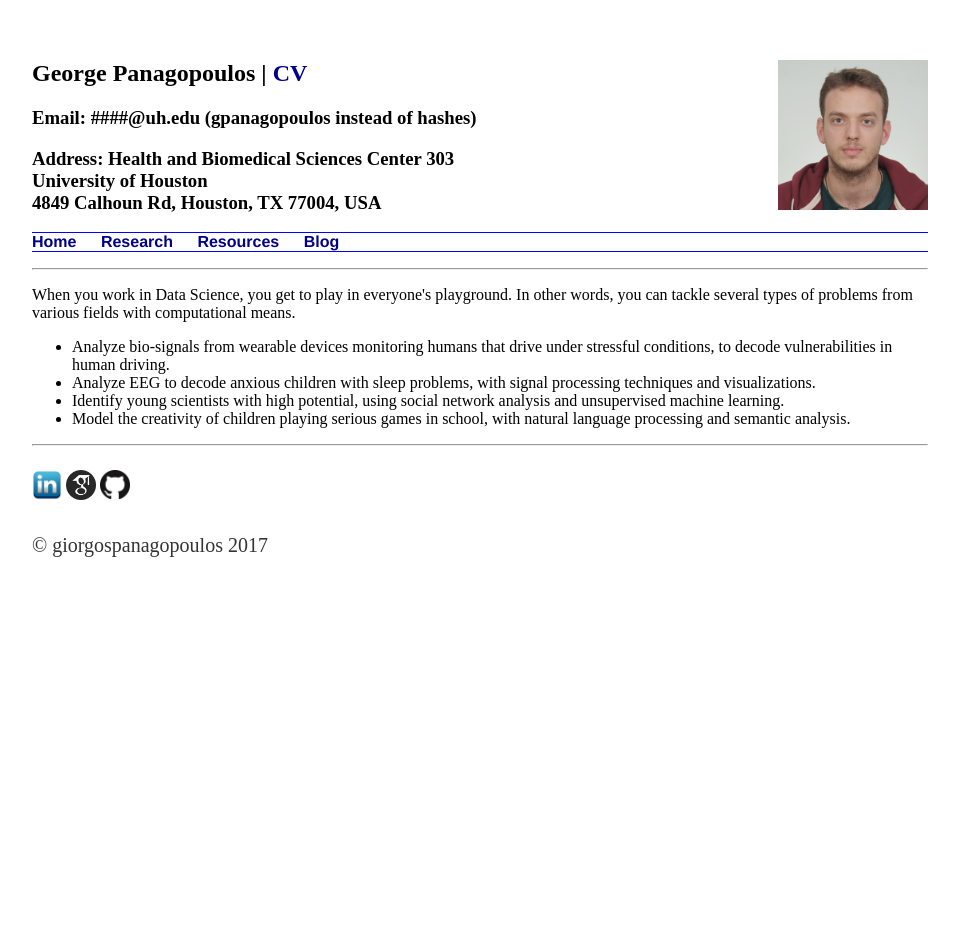
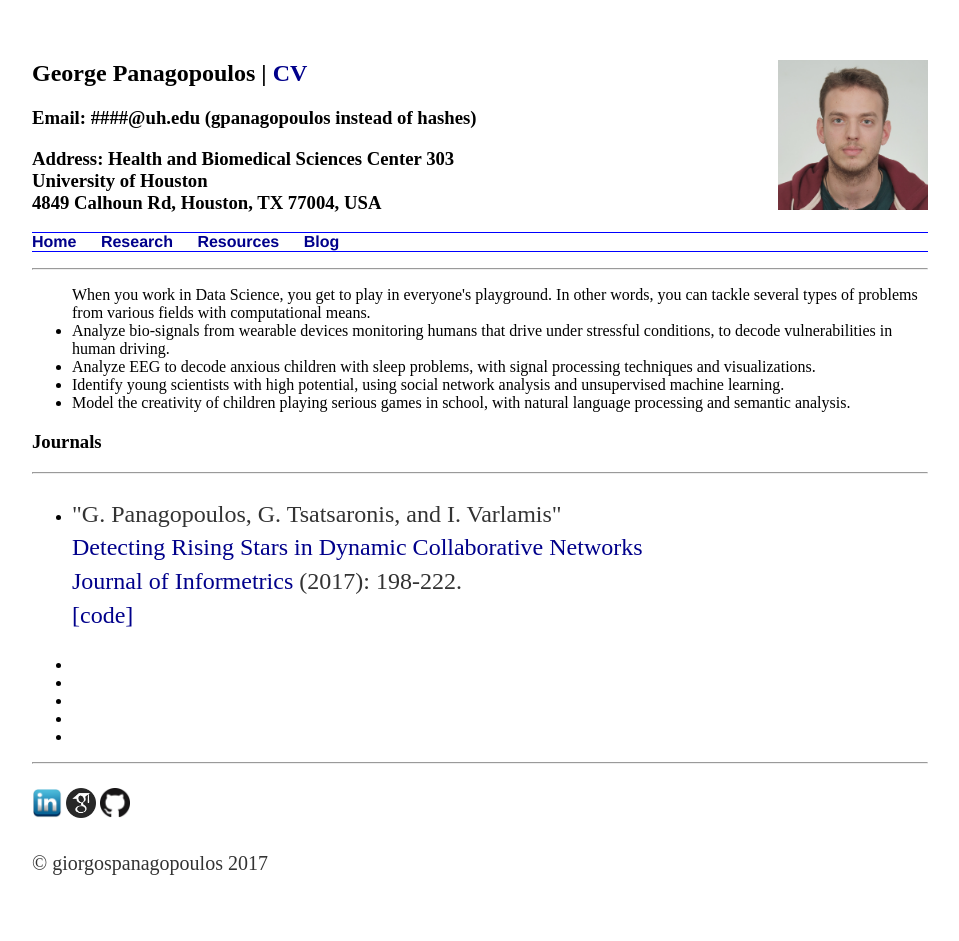
Before and after one commit to geopanag/geopanag.github.io, a Jekyll site: the page built from research.html, in a window 1280 px wide. Shown: the whole page, without its empty margins (160-1119 px from the left). Built offline with Jekyll 4.4.1, drawn with Linux system fonts in a browser that asks for light colours; before the commit the page ends 900 px from its top, so only the background shows below that.

Commit message:
added detecting rising stars in research

```diff
--- a/_includes/head.html
+++ b/_includes/head.html
@@ -2,7 +2,7 @@
 	<meta charset="utf-8">
 	<meta name="viewport" width="device-width, initial-scale=1.0">
 	<meta name="description" content="{{ page.description }}">
-	<meta name="author" content="Jonathan McGlone">
+	<meta name="author" content="George Panagopoulos">
 
 	<style>
 	.menu{
@@ -25,7 +25,6 @@
 		<h3><b>Address</b>: Health and Biomedical Sciences Center 303<br>        University of Houston<br>        4849 Calhoun Rd, Houston, TX 77004, USA</h3>
 	</div>
 	<nav>
-
 		<ul class="menu">
 			<li><a href="/">Home</a></li>
 			<li><a href="research.html">Research</a></li>
--- /dev/null
+++ b/_posts/ideas for posts.txt
@@ -0,0 +1,3 @@
+Pearson ,least squares, bias variance
+Linear discriminant analysis and common spatial patterns
+Market network bargaining
--- a/blog.html
+++ b/blog.html
@@ -3,14 +3,13 @@ layout: default
 title: George Panagopoulos
 ---
 	<ul class="posts">
-	<div>
 	 A bloq where I log my discoveries and impressions in the brave (not so) new world of machine learning, data mining and brain computer interfaces.
 	 It includes three types of posts, signified by a respective label in the title of the post:
-	 <ol>
+	 <ul style="list-style-type:disc">
 		<li>Basic: Important algorithms in explain-to-my-grandmother style. Note though that my grandmother is kinda smart and patient.</li>
 		<li>Advanced: More involved and recent concepts, hopefully built clearly in posts of the "Basic" type, or to specific resources.</li>
 		<li>Abstract: Reveiws, opinions and generally more philosophical and abstract stuff related to the field.</li>
-	</ol>
+	</ul>
 	 </div>
 	  {% for post in site.posts %}
 	    <li><span>{{ post.date | date_to_string }}</span> » <a href="{{ post.url }}" title="{{ post.title }}">{{ post.title }}</a></li>
--- a/index.html
+++ b/index.html
@@ -11,7 +11,7 @@ title: George Panagopoulos | Data Scientist, Houston TX.
 	</div>
 	<div itemscope itemtype="http://data-vocabulary.org/Person" class="col-sm-8">
 	<p> My interestes lie in the area of data mining and machine learning.
-	I am particularly interested in interpretable machine learning methods for multivariate time series analysis
+		I am particularly interested in interpretable machine learning methods for multivariate time series analysis
 		and an enthusiastic fan of multi-task learning algorithms.In terms of applications and modalities, I have worked with a variety of data, ranging from collaboration networks (graphs) and essays (natural language)
 		to wearable sensors bio-signals(time series).I am also a Brain Computer Interface enthusiast and am eager to run  <a href="https://github.com/GiorgosPanagopoulos/Demokritos-BCI-Summer-School-2016">tutorials</a>
 	or <a href="https://github.com/GiorgosPanagopoulos/Color-Identification-BCI">experiments</a> and get my hands dirty with BCI data, whenever I have the chance.
--- a/research.html
+++ b/research.html
@@ -4,14 +4,33 @@ title: George Panagopoulos
 ---
 <div>
 	<div itemscope itemtype="http://data-vocabulary.org/Person" class="col-sm-8">
+
+		<ul class="list-unstyled">
 		When you work in Data Science, you get to play in everyone's playground.
 		In other words, you can tackle several types of problems from various fields with computational means.
-
-		<ul class="list-unstyled">
 		<li>Analyze bio-signals from wearable devices monitoring humans that drive under stressful conditions, to decode vulnerabilities in human driving.</li>
 		<li>Analyze EEG to decode anxious children with sleep problems, with signal processing techniques and visualizations.</li>
 		<li>Identify young scientists with high potential, using social network analysis and unsupervised machine learning.</li>
 		<li>Model the creativity of children playing serious games in school, with natural language processing and semantic analysis.</li>
 		</ul>
+
+		<div class="col c9">
+		<h3> Journals </h3>
+		<hr>
+		<ul>
+		<li>
+		<p>"G. Panagopoulos, G. Tsatsaronis, and I. Varlamis"<br>
+		<a href="http://www.sciencedirect.com/science/article/pii/S1751157716300645"> Detecting Rising Stars in Dynamic Collaborative Networks</a><br>
+		<a href="https://www.journals.elsevier.com/journal-of-informetrics/">Journal of Informetrics</a> (2017): 198-222.<br>
+		<a href="https://github.com/GiorgosPanagopoulos/Detecting-Rising-Stars-in-Dynamic-Collaborative-Networks">[code]</a>
+		</p>
+		</li>
+		<li></li>
+		<li></li>
+		<li></li>
+		<li></li>
+		<li></li>
+		</ul>
+		</div>
 	</div>
 </div>
--- a/resources.html
+++ b/resources.html
@@ -4,7 +4,7 @@ title: George Panagopoulos
 ---
 <div>
 	<div itemscope itemtype="http://data-vocabulary.org/Person" class="col-sm-8">
-		<p>This page contains some resources that either motivated me or helped me delve deeper into my fields of interest.</p>
+		This page contains some resources that either motivated me or helped me delve deeper into my fields of interest.
 
 		<h2>Courses</h2>
 		<li>Machine Learning from <a href="https://www.coursera.org/learn/machine-learning">Andrew Ng</a> and <a hred="https://www.cs.ox.ac.uk/people/nando.defreitas/machinelearning/">Nando DeFreitas</a></li>
```
